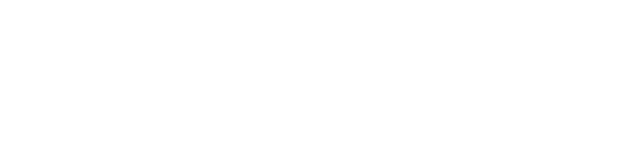
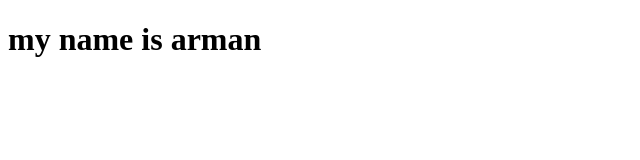
Before and after one commit to arman-miaa/practices-, a plain HTML site: page index.html in a window 1280 px wide. Shown: the whole page, without its empty margins (0-640 px from the left). Drawn offline with Linux system fonts and the light colour scheme.

Commit message:
added file

```diff
--- a/index.html
+++ b/index.html
@@ -6,6 +6,6 @@
     <title>practice</title>
 </head>
 <body>
-
+    <h1>my name is arman</h1>
 </body>
 </html>
```
